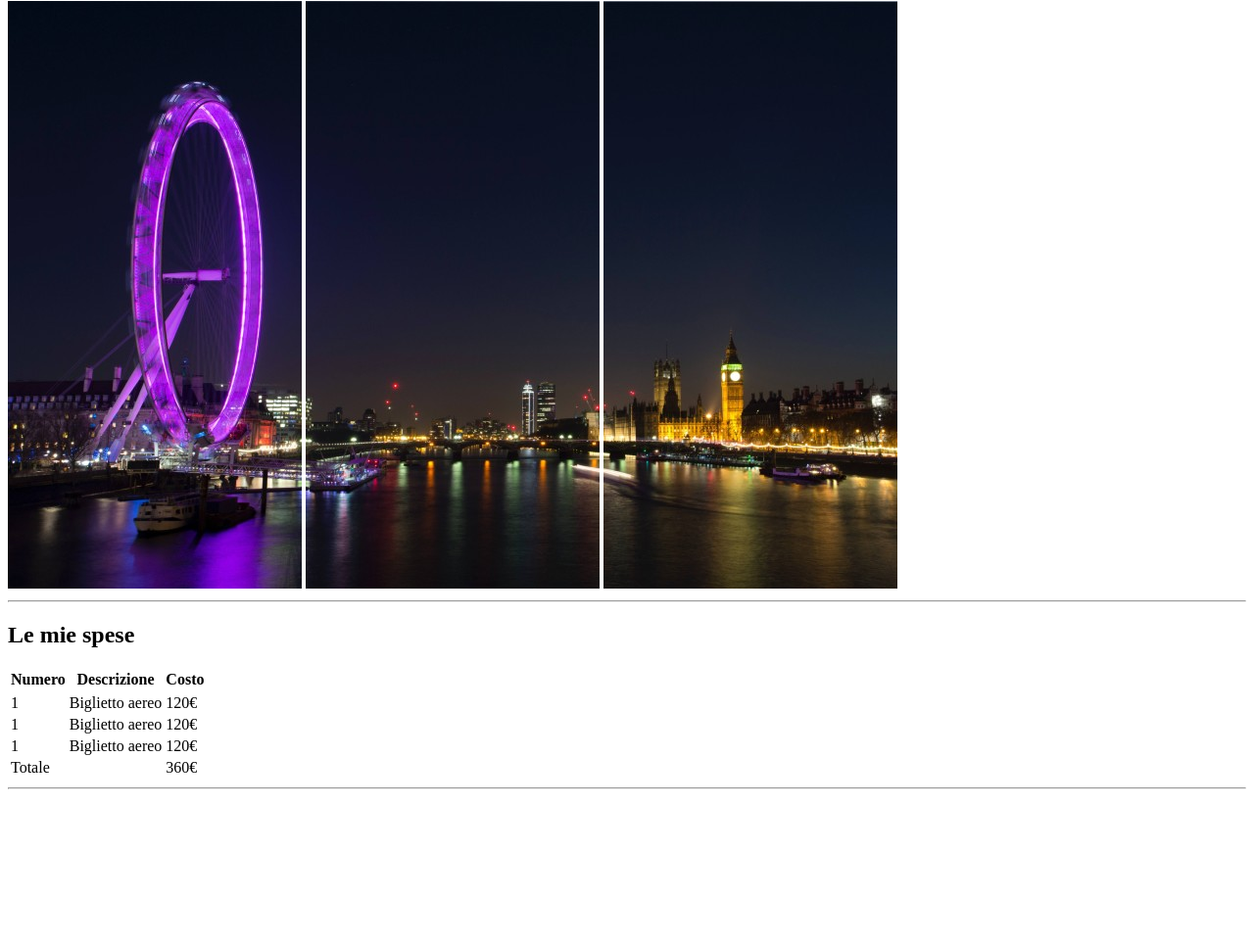
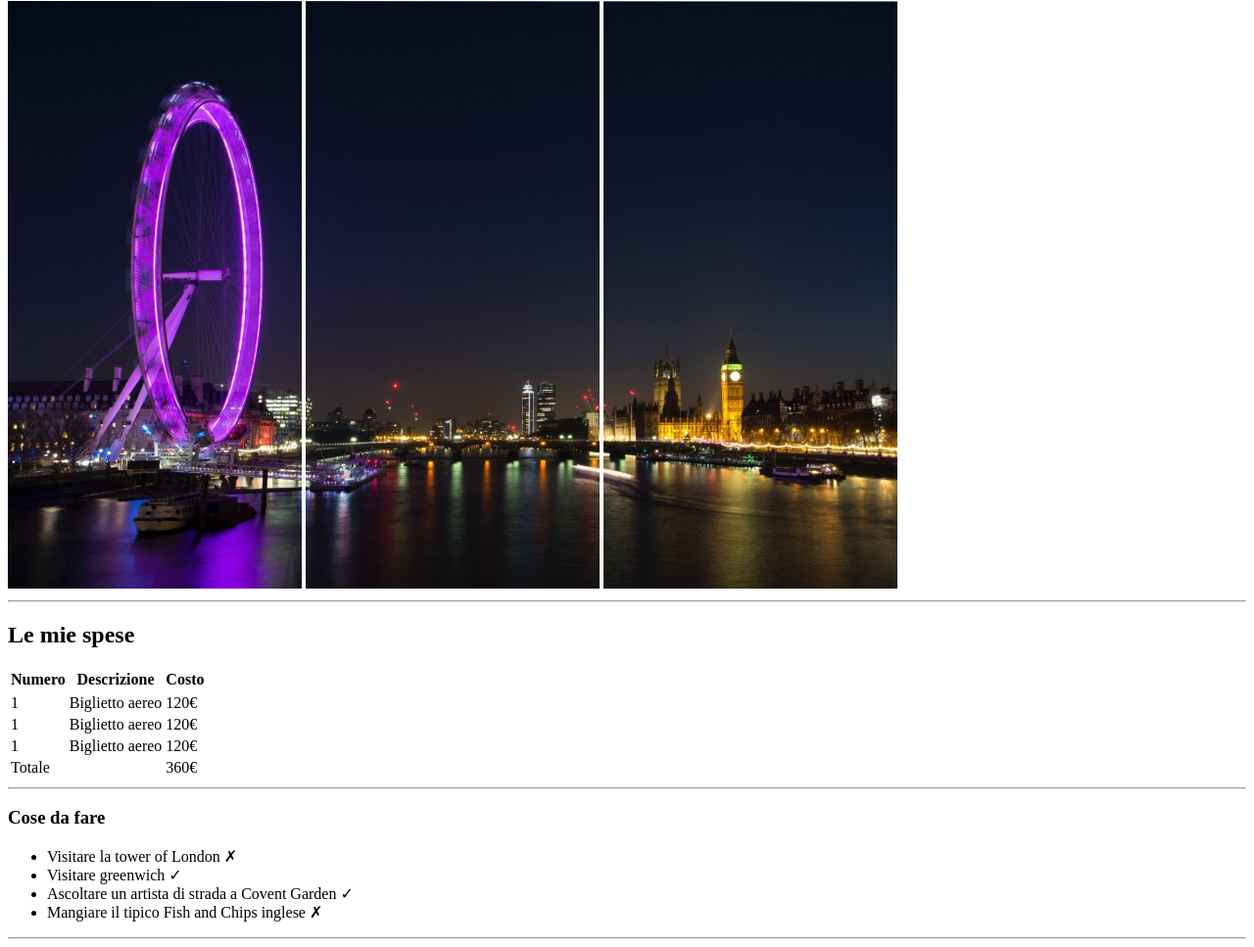
Before and after one commit to federicoalagna/html-london-trip, a plain HTML site: page index.html in a window 1280 px wide. Shown: the part 79-1046 px from the top of the page at 98% size. Before the commit the page ends 893 px from the top, so only its background shows below. Drawn offline with Linux system fonts and the light colour scheme.

Commit message:
Aggiunte cose da fare

```diff
--- a/index.html
+++ b/index.html
@@ -51,5 +51,14 @@
          </tbody>
        </table>
        <hr>
+
+      <h3>Cose da fare</h3>
+      <ul>
+        <li>Visitare la tower of London &#x2717;</li>
+        <li>Visitare greenwich &#x2713;</li>
+        <li>Ascoltare un artista di strada a Covent Garden &#x2713;</li>
+        <li>Mangiare il tipico Fish and Chips inglese &#x2717;</li>
+      </ul>
+      <hr>
 </body>
 </html>
```
